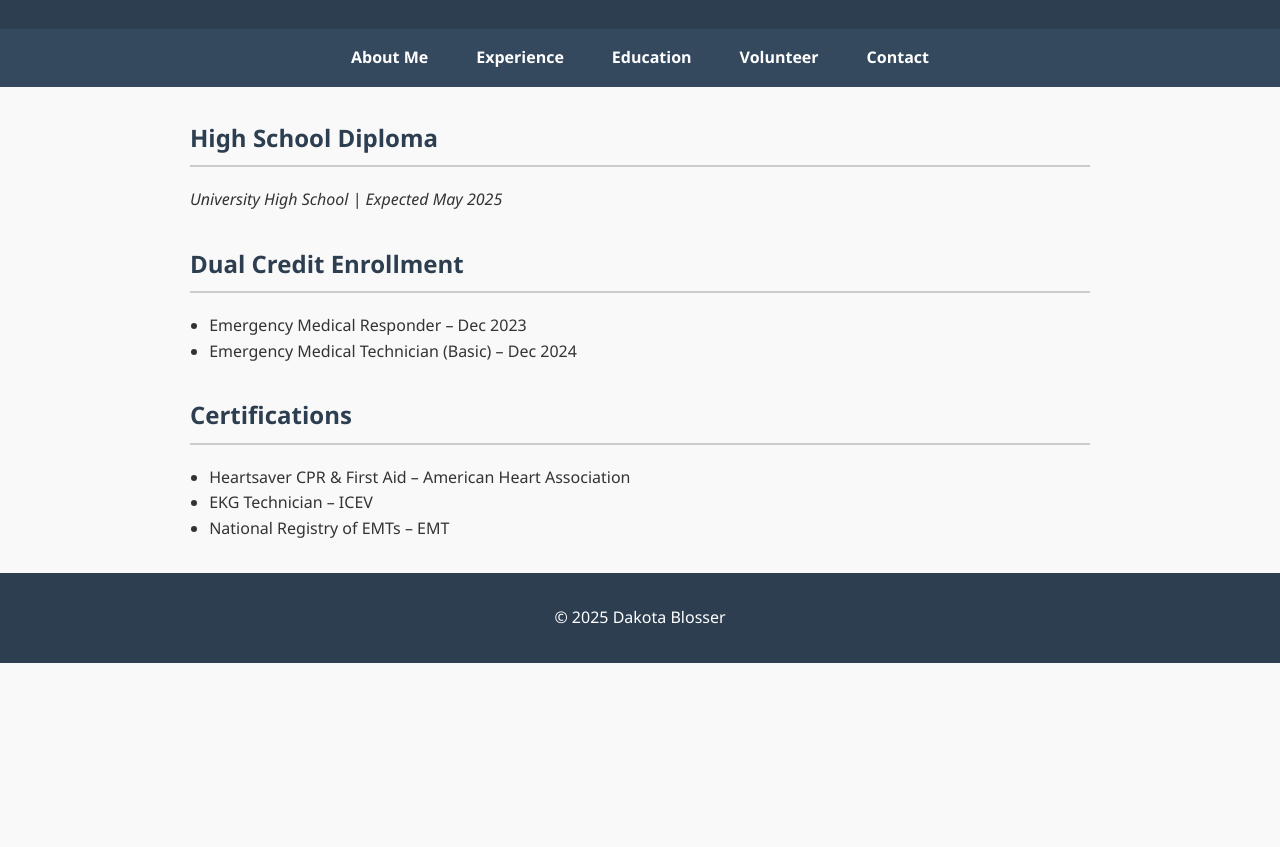
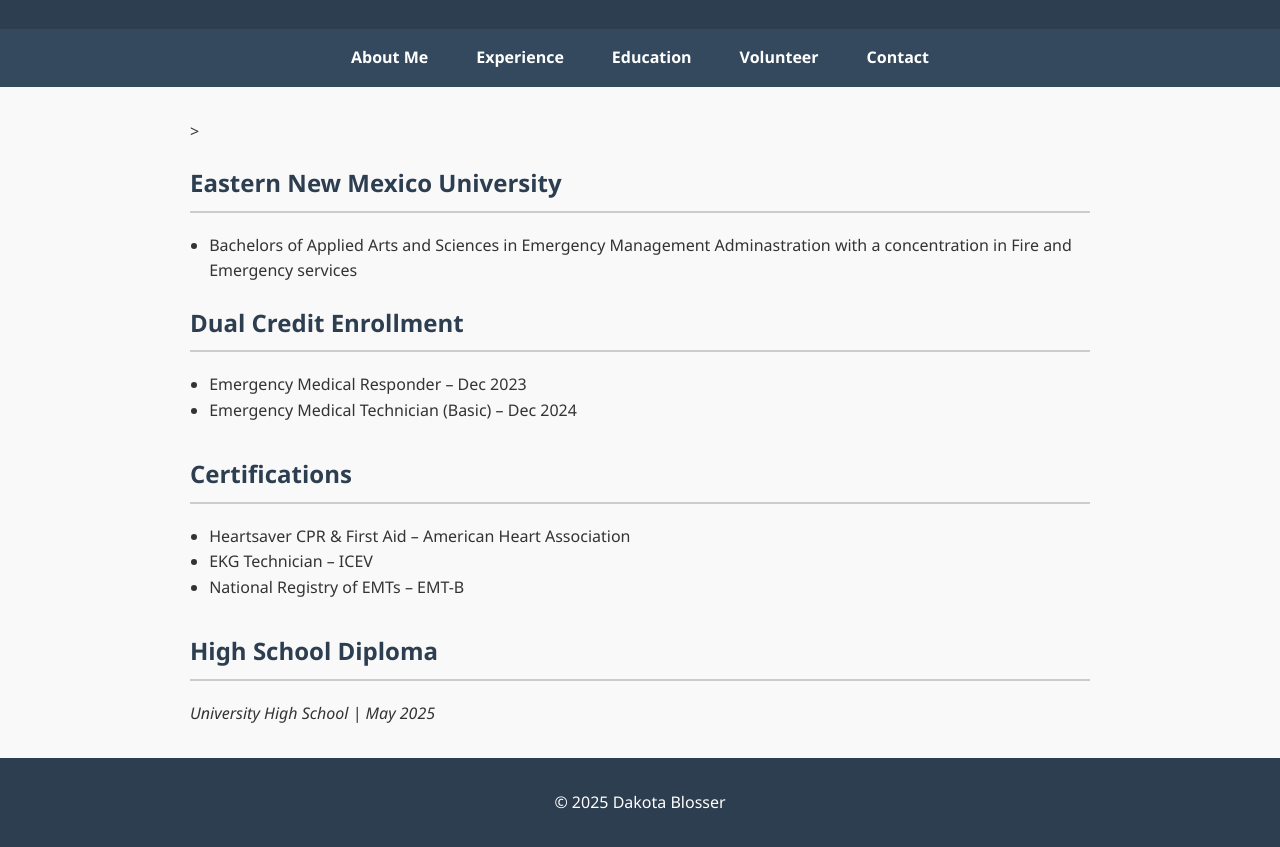
Before and after one commit to meetourheroes/dakotablosser, a plain HTML site: page education.html in a window 1280 px wide. Shown: the part 91-938 px from the top of the page. Before the commit the page ends 800 px from the top, so only its background shows below. Drawn offline with Linux system fonts and the light colour scheme.

Commit message:
Update education.html

```diff
--- a/education.html
+++ b/education.html
@@ -21,12 +21,12 @@
     </ul>
   </nav>
 
-  <main>
+  <main>>
     <section>
-      <h2>High School Diploma</h2>
-      <p><em>University High School | Expected May 2025</em></p>
-    </section>
-
+      <h2>Eastern New Mexico University</h2>
+      <ul>
+        <li>Bachelors of Applied Arts and Sciences in Emergency Management Adminastration with a concentration in Fire and Emergency services</li>
+      </ul>
     <section>
       <h2>Dual Credit Enrollment</h2>
       <ul>
@@ -40,8 +40,13 @@
       <ul>
         <li>Heartsaver CPR & First Aid – American Heart Association</li>
         <li>EKG Technician – ICEV</li>
-        <li>National Registry of EMTs – EMT</li>
+        <li>National Registry of EMTs – EMT-B</li>
       </ul>
+    </section>
+
+    <section>
+      <h2>High School Diploma</h2>
+      <p><em>University High School | May 2025</em></p>
     </section>
   </main>
 
```
